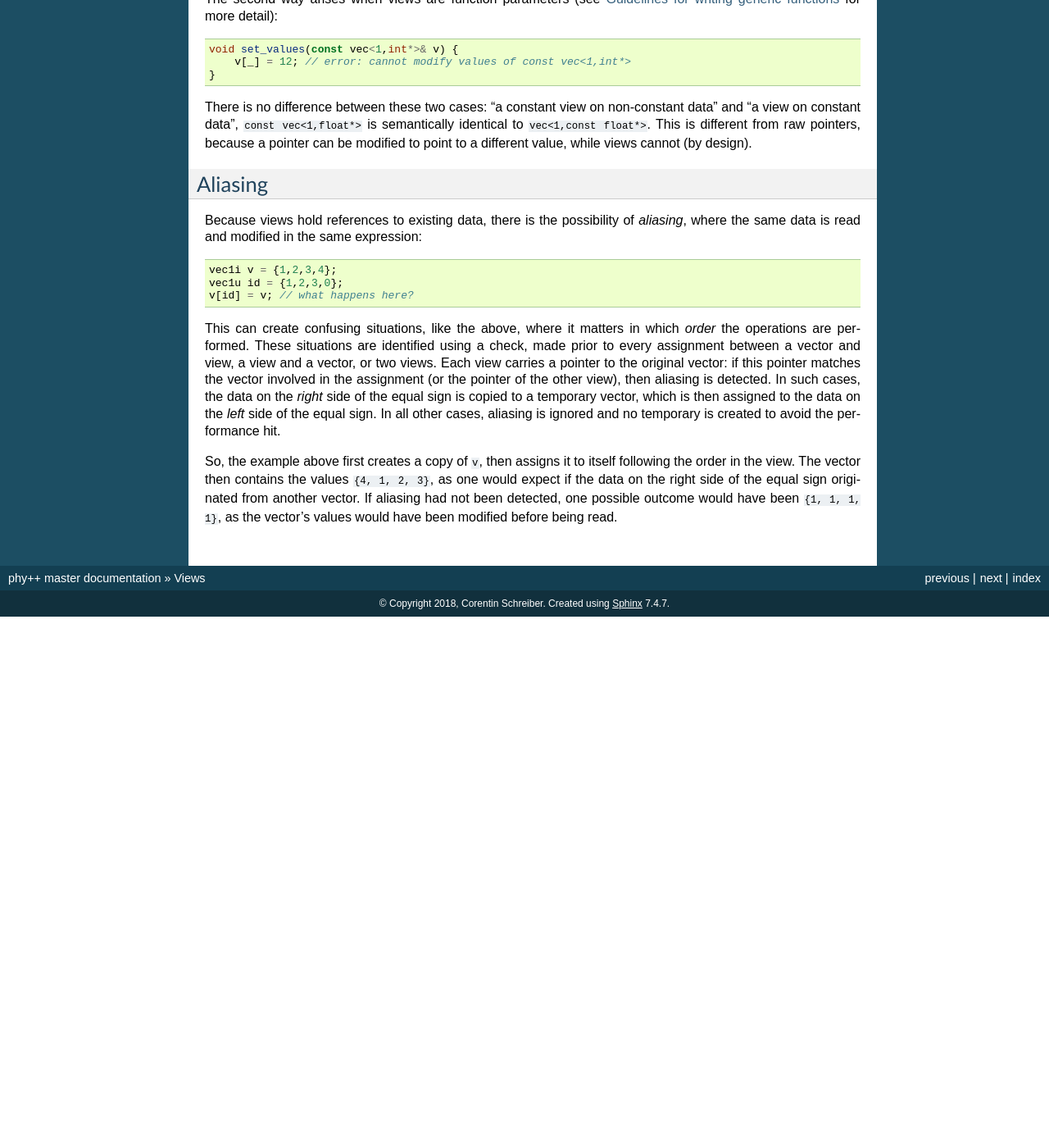
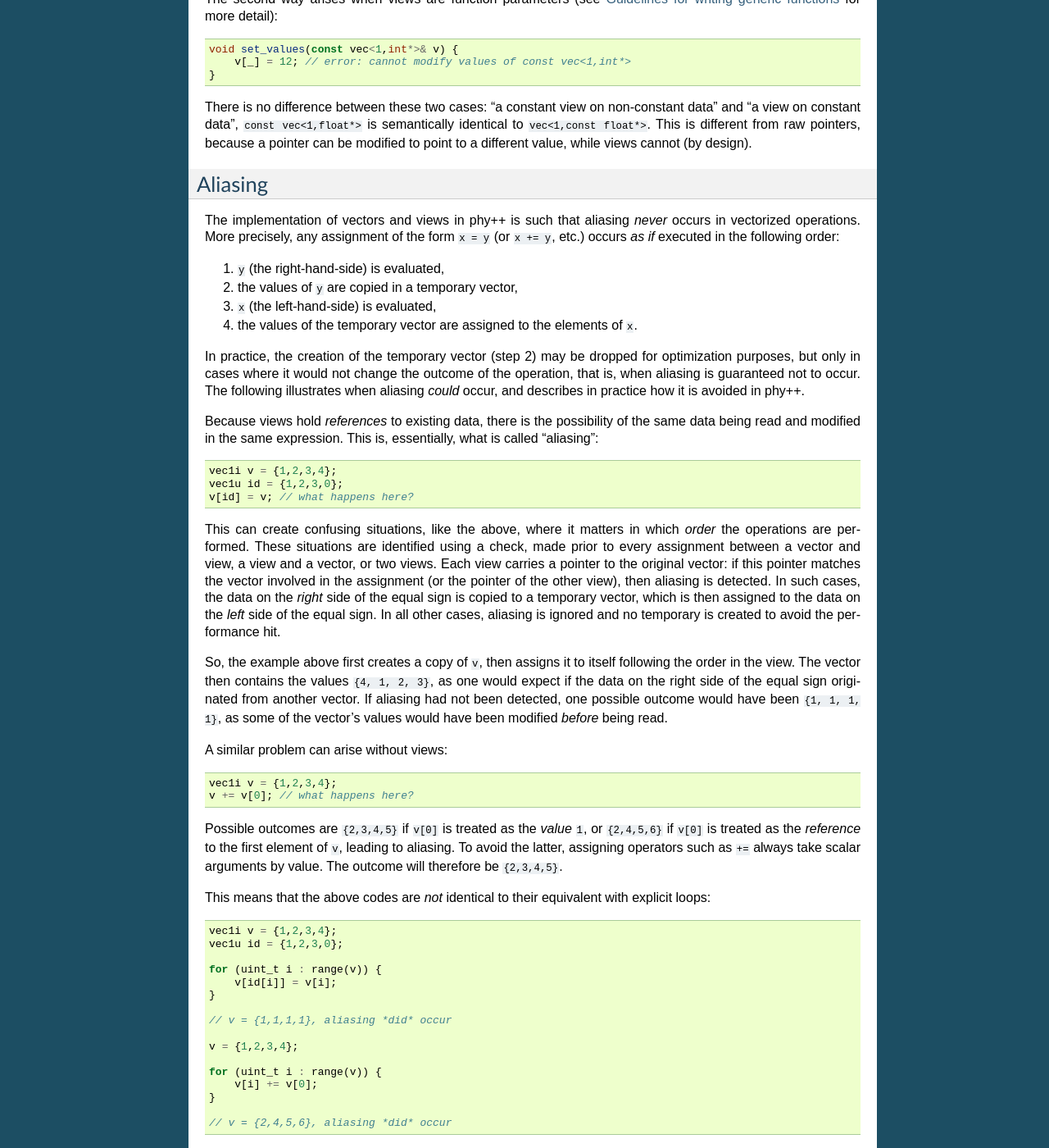
Before and after one commit to cschreib/vif, a Sphinx documentation site: the page built from doc/sphinx/view.rst, in a window 1280 px wide and 1400 px high, scrolled down 2734 px. Shown: the whole window at 82% size. Built offline with Sphinx 7.4.7, drawn with Linux system fonts in a browser that asks for light colours; formulas are drawn with MathJax 3; before the commit the page ends 3486 px from its top, so only the background shows below that; some of the changed text lies outside the part shown.

Commit message:
Added more precision and documentation on aliasing

```diff
--- a/doc/sphinx/generic-function-guidelines.rst
+++ b/doc/sphinx/generic-function-guidelines.rst
@@ -27,6 +27,10 @@ In C++, such generic functions are written using *template metaprogramming*:
     foo(v2); // prints {-2.5, 2.5}
 
 .. note:: This example uses the ``print()`` function from the phy++ support library, which simply displays its arguments on the terminal.
+
+
+Summary of guidelines
+---------------------
 
 The functions we use as examples here can be somewhat silly, but they will serve to illustrate a number of important "rules" which one should follow when writing generic functions. These rules are explained in detail below, and can be summarized as follows:
 
--- a/doc/sphinx/view.rst
+++ b/doc/sphinx/view.rst
@@ -147,7 +147,16 @@ There is no difference between these two cases: "a constant view on non-constant
 Aliasing
 --------
 
-Because views hold references to existing data, there is the possibility of *aliasing*, where the same data is read and modified in the same expression:
+The implementation of vectors and views in phy++ is such that aliasing *never* occurs in vectorized operations. More precisely, any assignment of the form ``x = y`` (or ``x += y``, etc.) occurs *as if* executed in the following order:
+
+1. ``y`` (the right-hand-side) is evaluated,
+2. the values of ``y`` are copied in a temporary vector,
+3. ``x`` (the left-hand-side) is evaluated,
+4. the values of the temporary vector are assigned to the elements of ``x``.
+
+In practice, the creation of the temporary vector (step 2) may be dropped for optimization purposes, but only in cases where it would not change the outcome of the operation, that is, when aliasing is guaranteed not to occur. The following illustrates when aliasing *could* occur, and describes in practice how it is avoided in phy++.
+
+Because views hold *references* to existing data, there is the possibility of the same data being read and modified in the same expression. This is, essentially, what is called "aliasing":
 
 .. code-block:: c++
 
@@ -157,4 +166,36 @@ Because views hold references to existing data, there is the possibility of *ali
 
 This can create confusing situations, like the above, where it matters in which *order* the operations are performed. These situations are identified using a check, made prior to every assignment between a vector and view, a view and a vector, or two views. Each view carries a pointer to the original vector: if this pointer matches the vector involved in the assignment (or the pointer of the other view), then aliasing is detected. In such cases, the data on the *right* side of the equal sign is copied to a temporary vector, which is then assigned to the data on the *left* side of the equal sign. In all other cases, aliasing is ignored and no temporary is created to avoid the performance hit.
 
-So, the example above first creates a copy of ``v``, then assigns it to itself following the order in the view. The vector then contains the values ``{4, 1, 2, 3}``, as one would expect if the data on the right side of the equal sign originated from another vector. If aliasing had not been detected, one possible outcome would have been ``{1, 1, 1, 1}``, as the vector's values would have been modified before being read.
+So, the example above first creates a copy of ``v``, then assigns it to itself following the order in the view. The vector then contains the values ``{4, 1, 2, 3}``, as one would expect if the data on the right side of the equal sign originated from another vector. If aliasing had not been detected, one possible outcome would have been ``{1, 1, 1, 1}``, as some of the vector's values would have been modified *before* being read.
+
+A similar problem can arise without views:
+
+.. code-block:: c++
+
+    vec1i v = {1,2,3,4};
+    v += v[0]; // what happens here?
+
+Possible outcomes are ``{2,3,4,5}`` if ``v[0]`` is treated as the *value* ``1``, or ``{2,4,5,6}`` if ``v[0]`` is treated as the *reference* to the first element of ``v``, leading to aliasing. To avoid the latter, assigning operators such as ``+=`` always take scalar arguments by value. The outcome will therefore be ``{2,3,4,5}``.
+
+This means that the above codes are *not* identical to their equivalent with explicit loops:
+
+.. code-block:: c++
+
+    vec1i v = {1,2,3,4};
+    vec1u id = {1,2,3,0};
+
+    for (uint_t i : range(v)) {
+        v[id[i]] = v[i];
+    }
+
+    // v = {1,1,1,1}, aliasing *did* occur
+
+    v = {1,2,3,4};
+
+    for (uint_t i : range(v)) {
+        v[i] += v[0];
+    }
+
+    // v = {2,4,5,6}, aliasing *did* occur
+
+While this may cause confusion, experience has shown that aliasing is more often an unwanted nuisance than a feature. Furthermore, with the explicit loop it is immediately apparent that ``v[i]``, ``v[id[i]]``, or ``v[0]`` will be re-evaluated on each iteration, therefore that the corresponding value may change.
```
Also changed, not shown: 1 other file.
